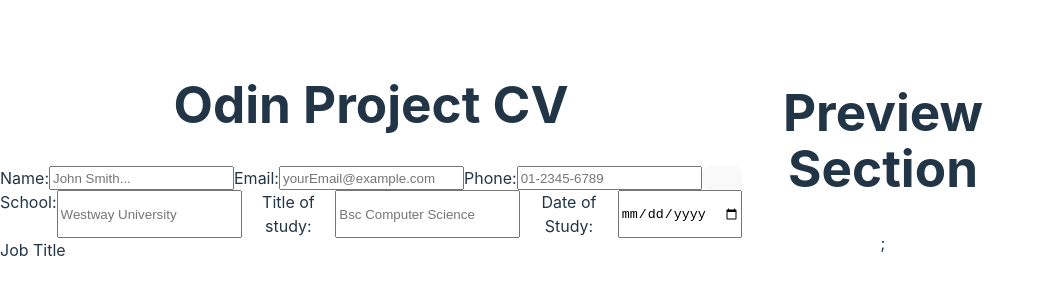
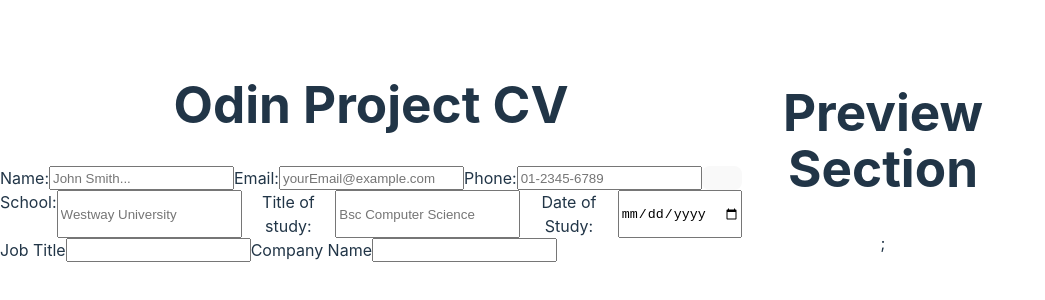
Before and after one commit to gregmjsco/odin-cv, a React (Vite) app: page / in a window 1280 px wide. Shown: the part 248-548 px from the top of the page, without its empty margins (0-1045 px from the left). Built offline with nearby package versions, Linux system fonts and the light colour scheme.

Commit message:
Add form field to experience section

```diff
--- a/components/Experience.jsx
+++ b/components/Experience.jsx
@@ -3,6 +3,10 @@ export default function Experience() {
         <>
             <form action="">
                 <label htmlFor="job-title">Job Title</label>
+                <input type="text" id="job-title" />
+
+                <label htmlFor="company-name">Company Name</label>
+                <input type="text" id="company-name" />
             </form>
         </>
     )
```
